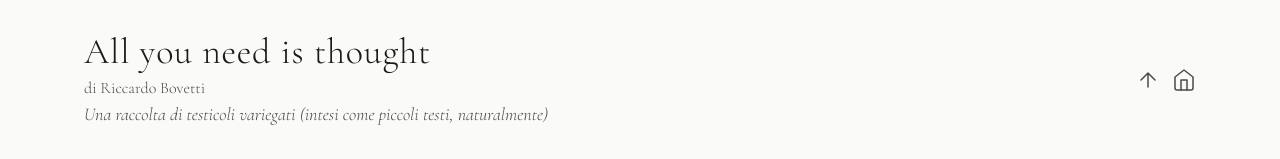
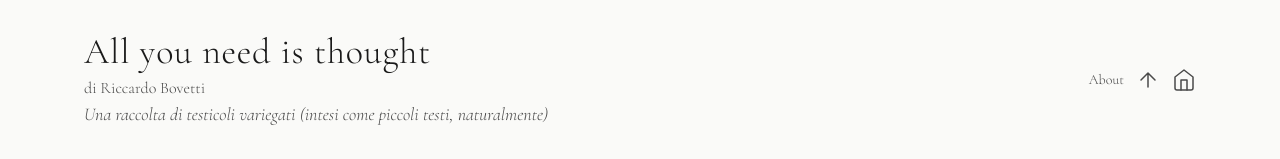
Before and after one commit to RBOVETTI/prezzemolo, a React (Vite) app: page / in a window 1280 px wide. Shown: the top 159 px of the page. Built offline with nearby package versions, Linux system fonts and the light colour scheme.

Commit message:
feat: aggiunge meta tag SEO a HomePage e PrivacyPolicy, link About in Header

```diff
--- a/src/components/Header.jsx
+++ b/src/components/Header.jsx
@@ -1,4 +1,4 @@
-import { useNavigate } from 'react-router-dom';
+import { useNavigate, Link } from 'react-router-dom';
 
 export default function Header() {
   const navigate = useNavigate();
@@ -19,6 +19,14 @@ export default function Header() {
         </div>
 
         <div className="flex items-center gap-3 ml-4 flex-shrink-0">
+          <Link
+            to="/about"
+            title="About"
+            className="text-text-secondary hover:text-accent-warm transition-colors text-sm font-serif"
+          >
+            About
+          </Link>
+
           {/* Bottone admin */}
           <button
             onClick={() => navigate('/admin')}
--- a/src/pages/HomePage.jsx
+++ b/src/pages/HomePage.jsx
@@ -1,4 +1,5 @@
 import { useState, useEffect } from 'react';
+import SEOHead from '../components/SEOHead';
 import Header from '../components/Header';
 import Footer from '../components/Footer';
 import Filters from '../components/Filters';
@@ -85,6 +86,10 @@ export default function HomePage() {
 
   return (
     <div className="min-h-screen flex flex-col bg-bg">
+      <SEOHead
+        description="Raccolta di paper e riflessioni su intelligenza artificiale, etica, filosofia e pensiero critico. Di Riccardo Bovetti."
+        url="/"
+      />
       <Header />
 
       <main className="container mx-auto px-5 max-w-6xl flex-grow pt-32 md:pt-36">
--- a/src/pages/PrivacyPolicy.jsx
+++ b/src/pages/PrivacyPolicy.jsx
@@ -1,9 +1,15 @@
 import React from 'react';
 import { Link } from 'react-router-dom';
+import SEOHead from '../components/SEOHead';
 
 export default function PrivacyPolicy() {
   return (
     <div className="min-h-screen bg-bg py-12">
+      <SEOHead
+        title="Privacy Policy"
+        description="Informativa sulla privacy e cookie policy del sito writing.rbovetti.com di Riccardo Bovetti."
+        url="/privacy-policy"
+      />
       <div className="container mx-auto px-5 max-w-4xl">
         <Link to="/" className="text-accent-warm hover:underline mb-8 inline-block">
           ← Torna alla home
```
